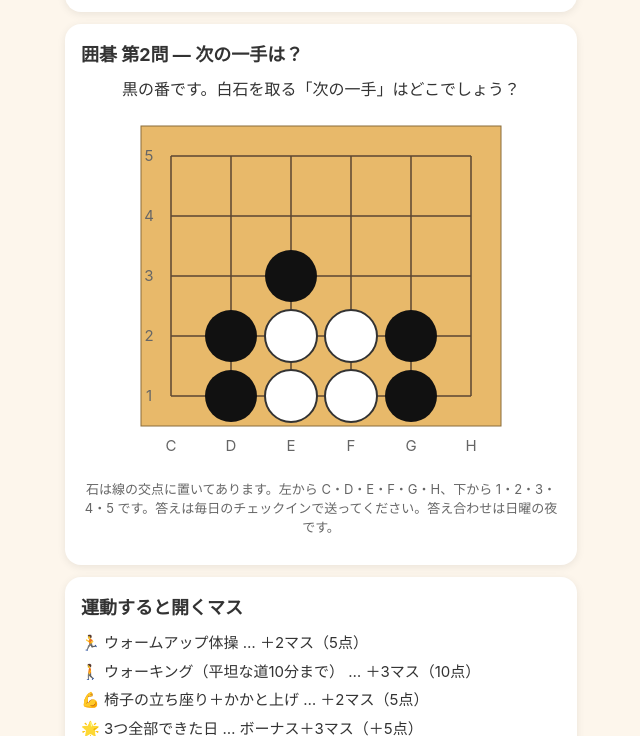
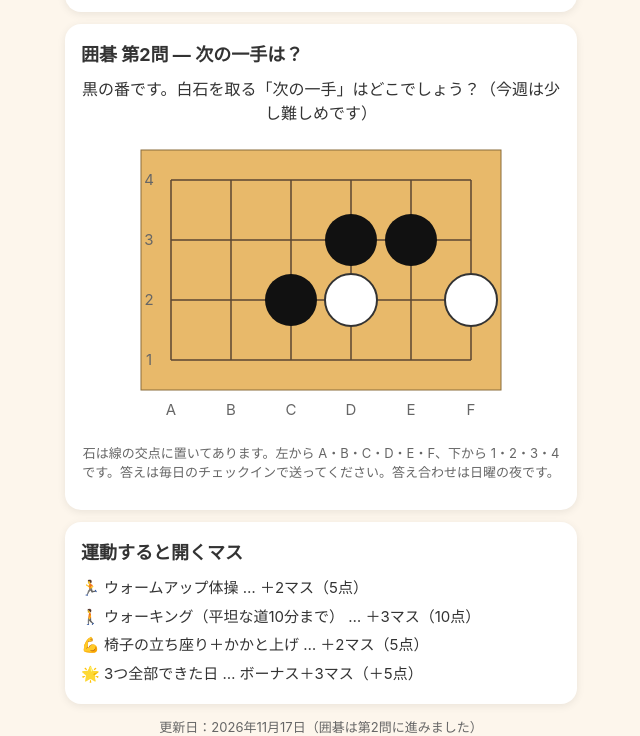
Before and after one commit to tanaka19750908-oss/tanaka19750908-oss.github.io-, a plain HTML site: page index.html in a window 1280 px wide. Shown: the part 763-1499 px from the top of the page, without its empty margins (319-959 px from the left). Drawn offline with Linux system fonts and the light colour scheme.

Commit message:
Go Q2 replaced with harder ladder problem, stones on intersections

```diff
--- a/index.html
+++ b/index.html
@@ -64,22 +64,21 @@
 
 <div class="card">
   <h2>囲碁 第2問 — 次の一手は？</h2>
-  <p style="text-align:center;margin-top:0;">黒の番です。白石を取る「次の一手」はどこでしょう？</p>
-  <svg viewBox="0 0 380 350" style="display:block;margin:0 auto;width:100%;max-width:380px;" role="img" aria-label="囲碁盤面">
-    <rect x="10" y="10" width="360" height="300" fill="#e8b96a" stroke="#8a6d3b"/>
+  <p style="text-align:center;margin-top:0;">黒の番です。白石を取る「次の一手」はどこでしょう？（今週は少し難しめです）</p>
+  <svg viewBox="0 0 380 290" style="display:block;margin:0 auto;width:100%;max-width:380px;" role="img" aria-label="囲碁盤面">
+    <rect x="10" y="10" width="360" height="240" fill="#e8b96a" stroke="#8a6d3b"/>
     <g stroke="#5b4632" stroke-width="1.5">
-      <line x1="40" y1="40" x2="40" y2="280"/><line x1="100" y1="40" x2="100" y2="280"/><line x1="160" y1="40" x2="160" y2="280"/><line x1="220" y1="40" x2="220" y2="280"/><line x1="280" y1="40" x2="280" y2="280"/><line x1="340" y1="40" x2="340" y2="280"/>
-      <line x1="40" y1="40" x2="340" y2="40"/><line x1="40" y1="100" x2="340" y2="100"/><line x1="40" y1="160" x2="340" y2="160"/><line x1="40" y1="220" x2="340" y2="220"/><line x1="40" y1="280" x2="340" y2="280"/>
+      <line x1="40" y1="40" x2="40" y2="220"/><line x1="100" y1="40" x2="100" y2="220"/><line x1="160" y1="40" x2="160" y2="220"/><line x1="220" y1="40" x2="220" y2="220"/><line x1="280" y1="40" x2="280" y2="220"/><line x1="340" y1="40" x2="340" y2="220"/>
+      <line x1="40" y1="40" x2="340" y2="40"/><line x1="40" y1="100" x2="340" y2="100"/><line x1="40" y1="160" x2="340" y2="160"/><line x1="40" y1="220" x2="340" y2="220"/>
     </g>
     <g font-size="15" fill="#666" text-anchor="middle">
-      <text x="18" y="45">5</text><text x="18" y="105">4</text><text x="18" y="165">3</text><text x="18" y="225">2</text><text x="18" y="285">1</text>
-      <text x="40" y="335">C</text><text x="100" y="335">D</text><text x="160" y="335">E</text><text x="220" y="335">F</text><text x="280" y="335">G</text><text x="340" y="335">H</text>
+      <text x="18" y="45">4</text><text x="18" y="105">3</text><text x="18" y="165">2</text><text x="18" y="225">1</text>
+      <text x="40" y="275">A</text><text x="100" y="275">B</text><text x="160" y="275">C</text><text x="220" y="275">D</text><text x="280" y="275">E</text><text x="340" y="275">F</text>
     </g>
-    <circle cx="160" cy="160" r="26" fill="#111"/>
-    <circle cx="100" cy="220" r="26" fill="#111"/><circle cx="160" cy="220" r="26" fill="#fff" stroke="#333" stroke-width="2"/><circle cx="220" cy="220" r="26" fill="#fff" stroke="#333" stroke-width="2"/><circle cx="280" cy="220" r="26" fill="#111"/>
-    <circle cx="100" cy="280" r="26" fill="#111"/><circle cx="160" cy="280" r="26" fill="#fff" stroke="#333" stroke-width="2"/><circle cx="220" cy="280" r="26" fill="#fff" stroke="#333" stroke-width="2"/><circle cx="280" cy="280" r="26" fill="#111"/>
+    <circle cx="220" cy="100" r="26" fill="#111"/><circle cx="280" cy="100" r="26" fill="#111"/>
+    <circle cx="160" cy="160" r="26" fill="#111"/><circle cx="220" cy="160" r="26" fill="#fff" stroke="#333" stroke-width="2"/><circle cx="340" cy="160" r="26" fill="#fff" stroke="#333" stroke-width="2"/>
   </svg>
-  <p class="note">石は線の交点に置いてあります。左から C・D・E・F・G・H、下から 1・2・3・4・5 です。答えは毎日のチェックインで送ってください。答え合わせは日曜の夜です。</p>
+  <p class="note">石は線の交点に置いてあります。左から A・B・C・D・E・F、下から 1・2・3・4 です。答えは毎日のチェックインで送ってください。答え合わせは日曜の夜です。</p>
 </div>
 
 <div class="card">
```
